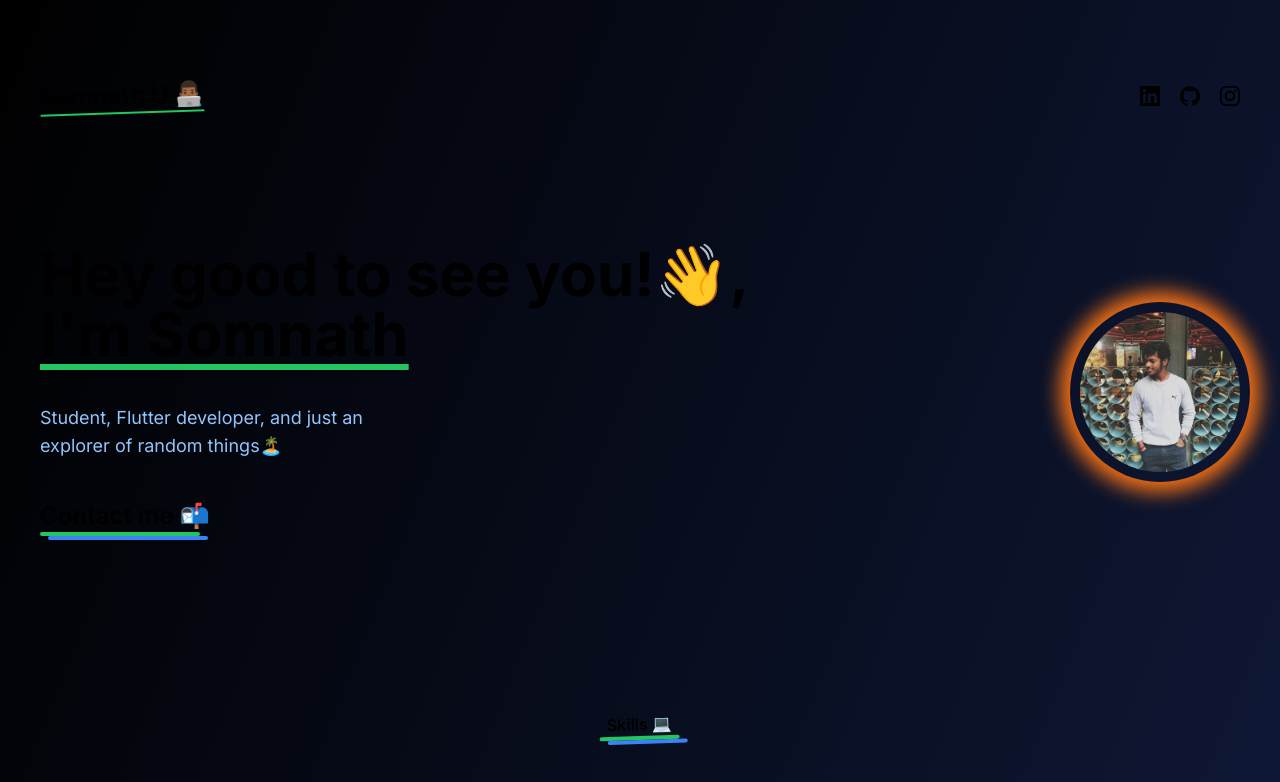
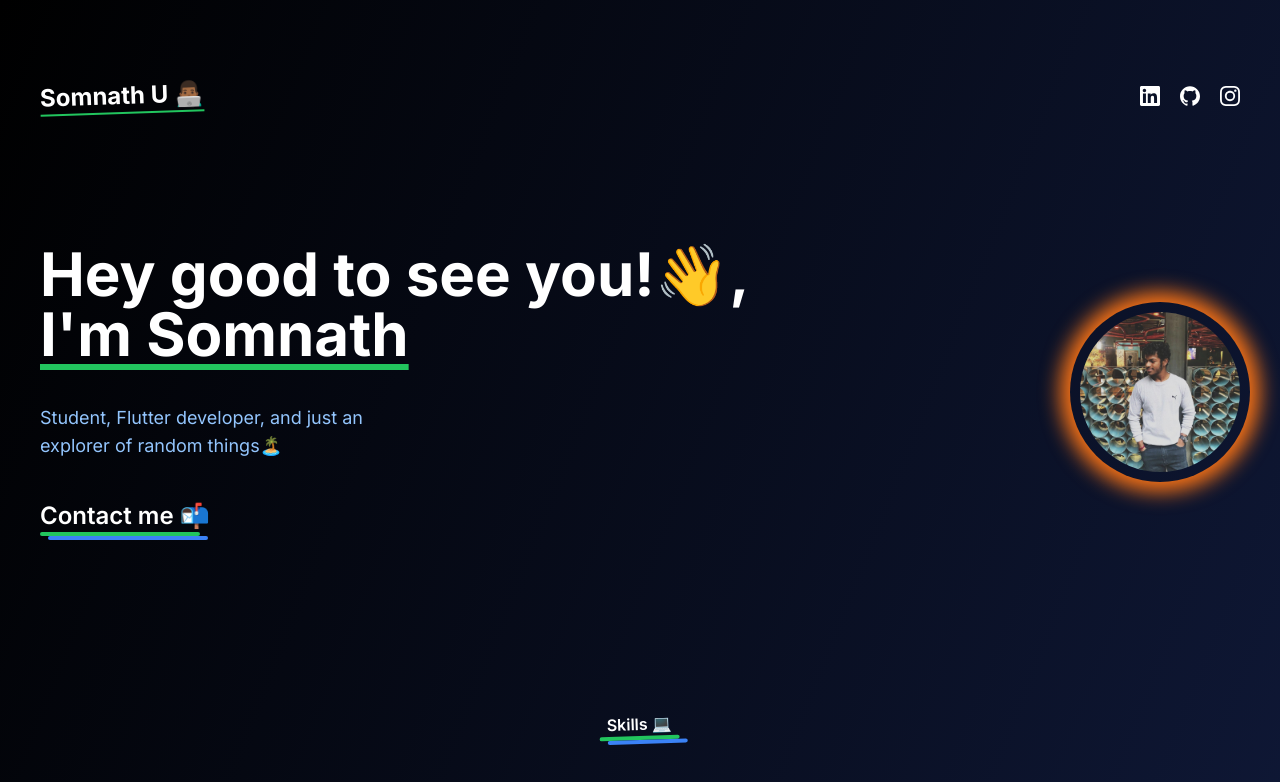
Before and after one commit to Somnathumapathi/Somnath-portfolio, a Next.js app: page / in a window 1280 px wide. Shown: the top 782 px of the page. Built offline with nearby package versions, Linux system fonts and the light colour scheme.

Commit message:
theme fix

```diff
--- a/app/globals.css
+++ b/app/globals.css
@@ -31,6 +31,9 @@ body {
     text-wrap: balance;
   }
 }
+  *{
+    color: white;
+  }
 
 .bg-glow {
   width: calc(100% + 20px);
```
